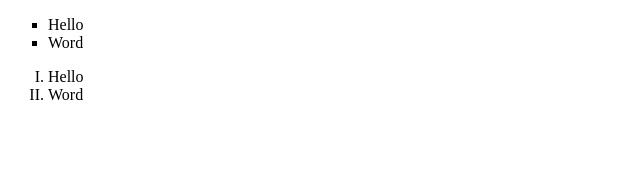
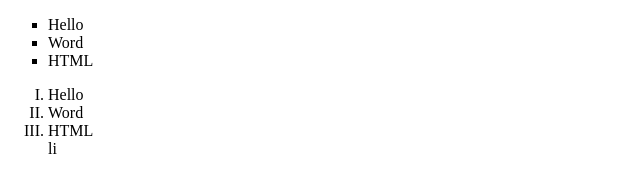
Before and after one commit to guykub/github-desktop-project., a plain HTML site: page index.html in a window 1280 px wide. Shown: the whole page, without its empty margins (0-640 px from the left). Drawn offline with Linux system fonts and the light colour scheme.

Commit message:
Update index.html with add li

```diff
--- a/index.html
+++ b/index.html
@@ -9,10 +9,12 @@
     <ul style="list-style-type: square;">
         <li>Hello</li>
         <li>Word</li>
+        <li>HTML</li>
     </ul>
     <ol type="I">
         <li>Hello</li>
         <li>Word</li>
+        <li>HTML</li>li
     </ol>
 </body>
 </html>
```
